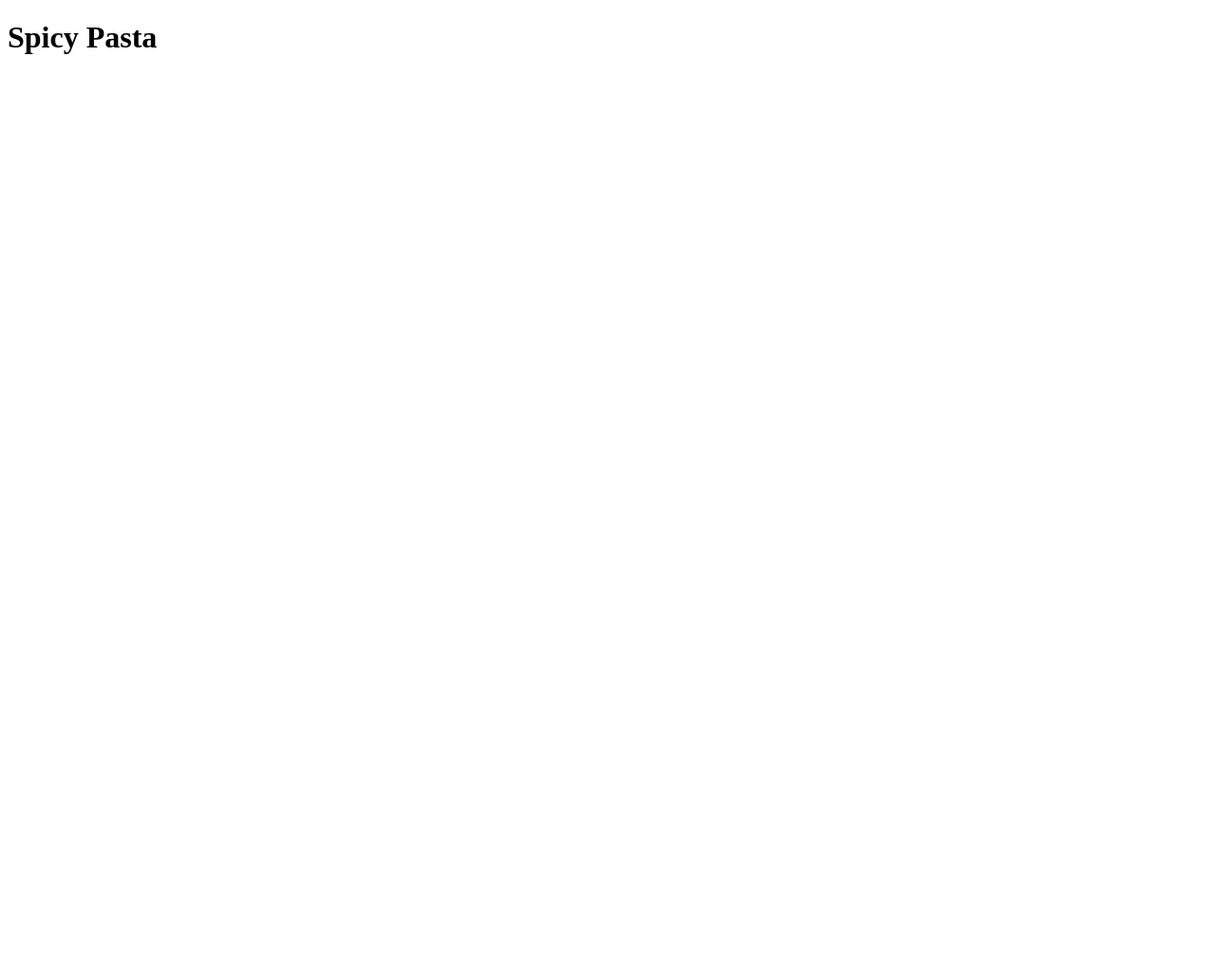
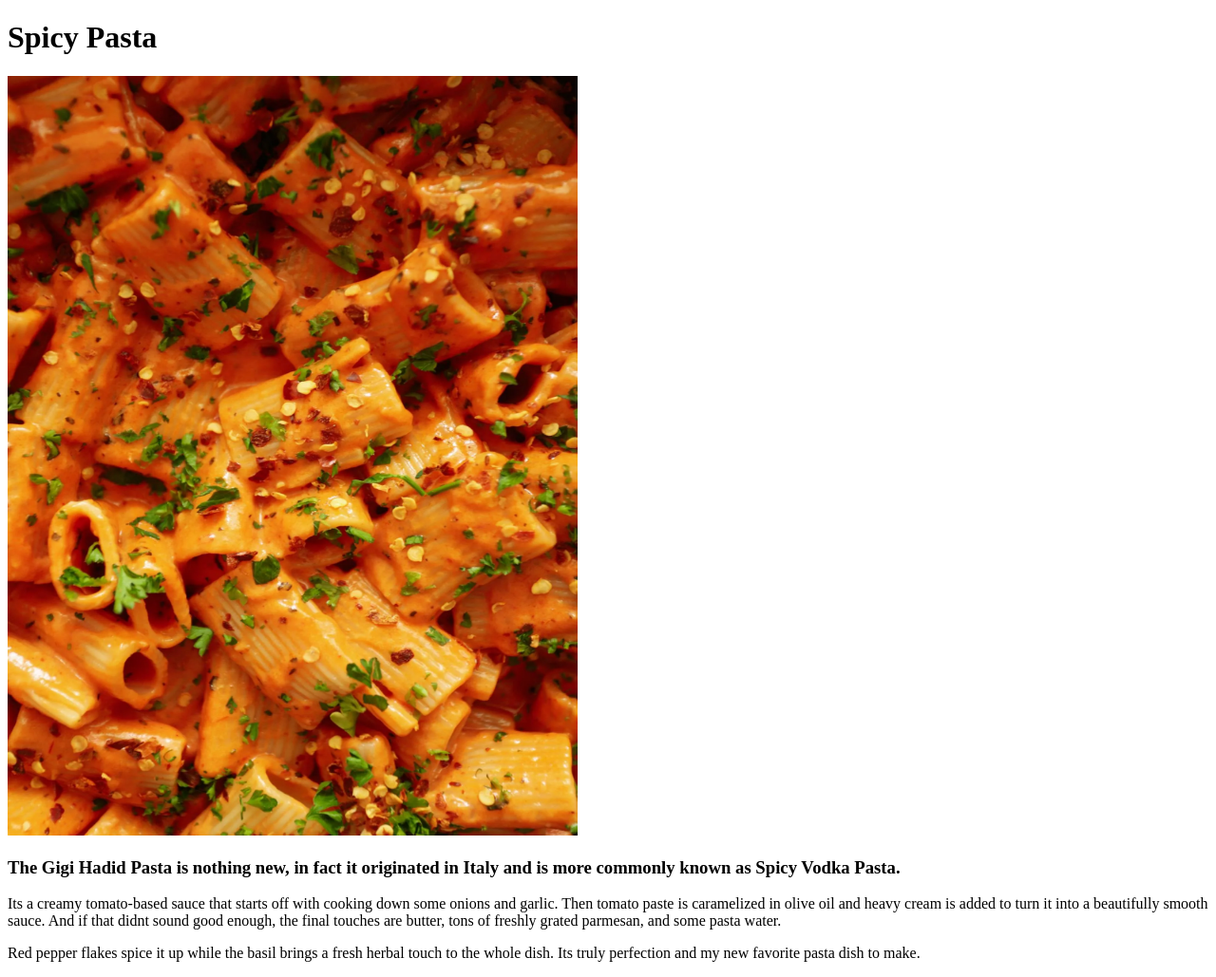
Before and after one commit to Mmeloz/odin-recipes, a plain HTML site: page recipes/SpicyPasta.html in a window 1280 px wide. Shown: the whole page at 95% size. Before the commit the page ends 800 px from the top, so only its background shows below. Drawn offline with Linux system fonts and the light colour scheme.

Commit message:
Add updated index and spicy pasta recipes
Last push accidentally did not include spicy pasta page. Update index

```diff
--- a/recipes/SpicyPasta.html
+++ b/recipes/SpicyPasta.html
@@ -6,5 +6,16 @@
 </head>
 <body>
     <h1>Spicy Pasta</h1>
+    <img src="../images/SpicyPasta.webp" alt="A close-up of rigatoni pasta, orange in color with red pepper and parsley"
+    height="800" width="600">
+    <h3>The Gigi Hadid Pasta is nothing new, in fact it originated in Italy and is more commonly known as Spicy Vodka Pasta. </h3>
+
+    <p>         Its a creamy tomato-based sauce that starts off with cooking down some onions and garlic.
+        Then tomato paste is caramelized in olive oil and heavy cream is added to turn it into a beautifully smooth sauce.
+        And if that didnt sound good enough, the final touches are butter, tons of freshly grated parmesan, and some pasta water. </p>
+
+    <p>        Red pepper flakes spice it up while the basil brings a fresh herbal touch to the whole dish.
+        Its truly perfection and my new favorite pasta dish to make.</p>
+
 </body>
 </html>
```
Also changed, not shown: index.html (+1 -2 lines).
